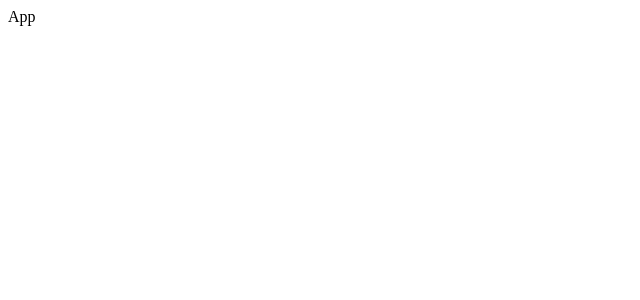
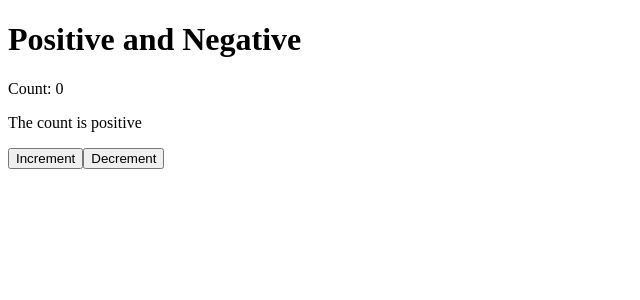
Before and after one commit to 7vTr0x7/React.js-2, a React (Vite) app in the folder IR_Practice1/: page / in a window 1280 px wide. Shown: the top 300 px of the page, without its empty margins (0-640 px from the left). Built offline with nearby package versions, Linux system fonts and the light colour scheme.

Commit message:
IR_Practice1 - PosNeg

```diff
--- a/IR_Practice1/src/App.jsx
+++ b/IR_Practice1/src/App.jsx
@@ -1,9 +1,12 @@
-import React from 'react'
+import React from "react";
+import PosNeg from "./components/PosNeg";
 
 const App = () => {
   return (
-    <div>App</div>
-  )
-}
+    <div>
+      <PosNeg />
+    </div>
+  );
+};
 
-export default App
+export default App;
--- /dev/null
+++ b/IR_Practice1/src/components/PosNeg.jsx
@@ -0,0 +1,17 @@
+import React, { useState } from "react";
+
+const PosNeg = () => {
+  const [count, setCount] = useState(0);
+
+  return (
+    <div>
+      <h1>Positive and Negative</h1>
+      <p>Count: {count}</p>
+      <p>{count >= 0 ? "The count is positive" : "The count is negative"}</p>
+      <button onClick={() => setCount((prev) => prev + 1)}>Increment</button>
+      <button onClick={() => setCount((prev) => prev - 1)}>Decrement</button>
+    </div>
+  );
+};
+
+export default PosNeg;
```
